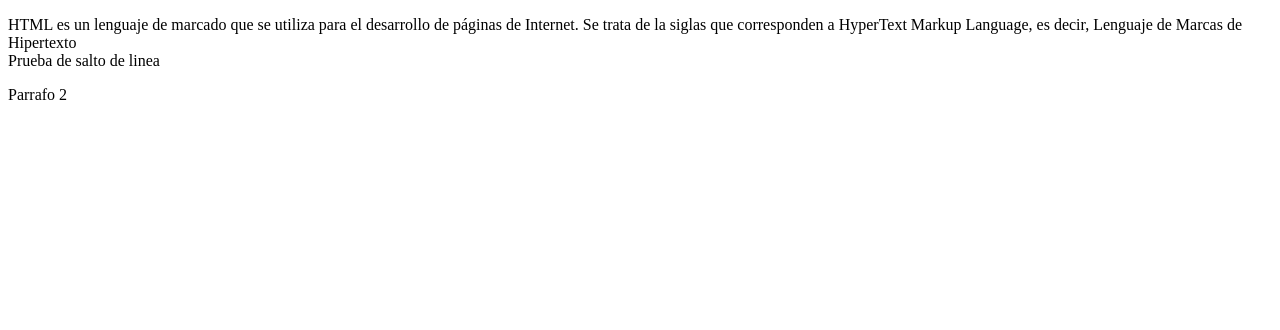
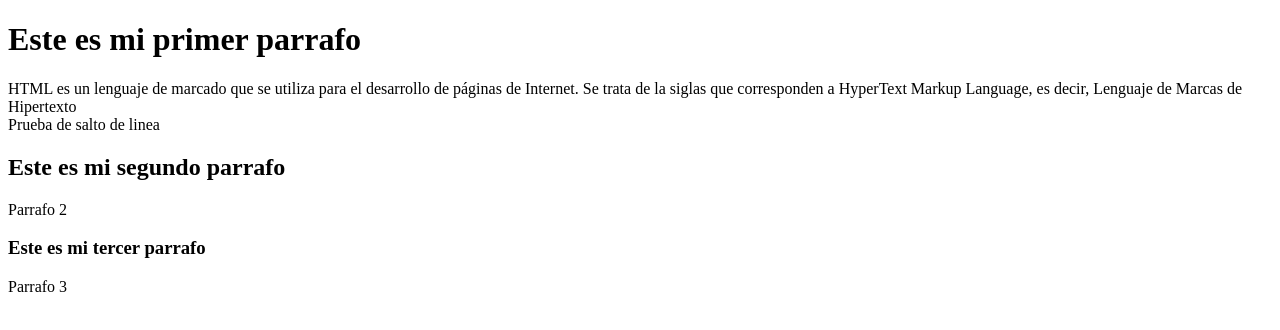
Before and after one commit to SergioLlorens/Curso-html, a plain HTML site: page index.html in a window 1280 px wide. Drawn offline with Linux system fonts and the light colour scheme.

Commit message:
Header tags

```diff
--- a/index.html
+++ b/index.html
@@ -7,15 +7,23 @@
 <head>
 
 <body>
+
+	<h1>Este es mi primer parrafo</h1>
 	<p>
 	HTML es un lenguaje de marcado que se utiliza para el desarrollo
 	de páginas de Internet. Se trata de la siglas que corresponden a
 	HyperText Markup Language, es decir, Lenguaje de Marcas de Hipertexto</br>
 	Prueba de salto de linea
+	</p>
 
-	</p>
+	<h2>Este es mi segundo parrafo</h2>
 	<p>
 	Parrafo 2
+	</p>
+
+	<h3>Este es mi tercer parrafo</h3>
+	<p>
+	Parrafo 3
 	</p>
 
 
```
